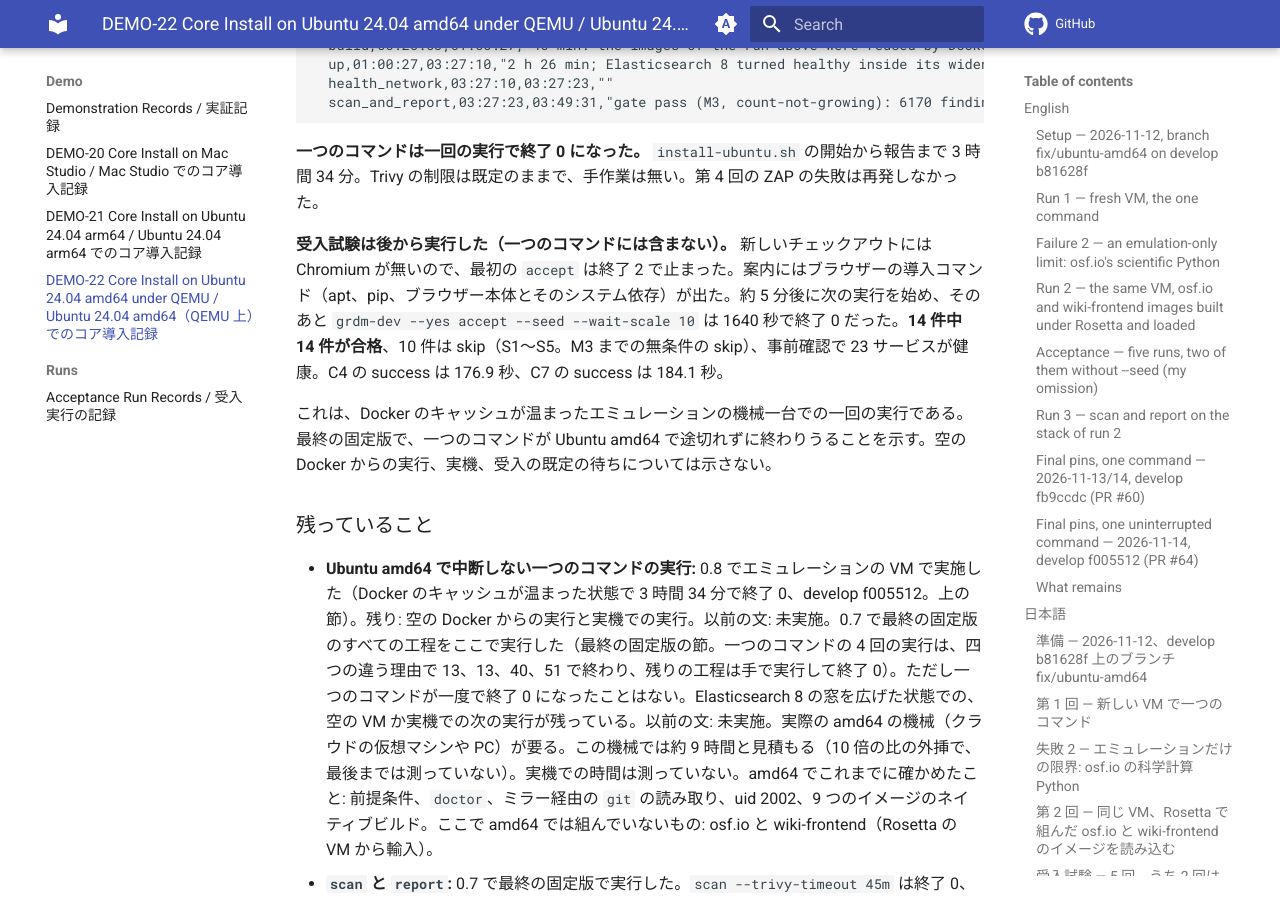
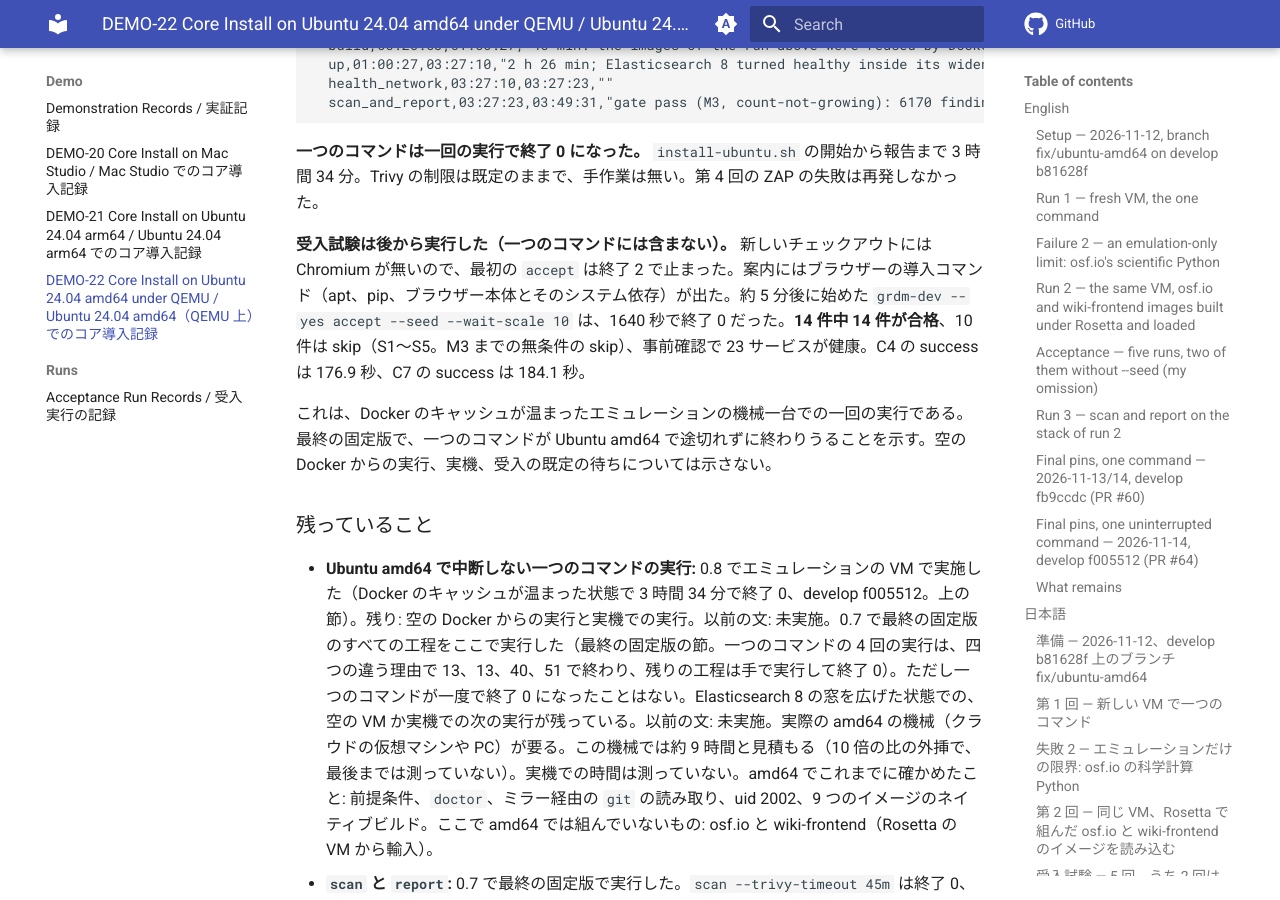
Before and after one commit to RCOSDP/RDM-developer-guide, an MkDocs documentation site: the page built from docs/demo/22_core_install_ubuntu_amd64_lima.md, in a window 1280 px wide and 900 px high, scrolled down 27178 px. Built offline with MkDocs 1.6.1 and Material for MkDocs 9.7.7, drawn with Linux system fonts in a browser that asks for light colours; a script that is not in the unit is left out; comment, search, counter and statistics services are not loaded.

```diff
--- a/docs/demo/22_core_install_ubuntu_amd64_lima.md
+++ b/docs/demo/22_core_install_ubuntu_amd64_lima.md
@@ -576,7 +576,7 @@ stage_times[6]{stage,from_utc,to_utc,note}:
 
 **一つのコマンドは一回の実行で終了 0 になった。** `install-ubuntu.sh` の開始から報告まで 3 時間 34 分。Trivy の制限は既定のままで、手作業は無い。第 4 回の ZAP の失敗は再発しなかった。
 
-**受入試験は後から実行した（一つのコマンドには含まない）。** 新しいチェックアウトには Chromium が無いので、最初の `accept` は終了 2 で止まった。案内にはブラウザーの導入コマンド（apt、pip、ブラウザー本体とそのシステム依存）が出た。約 5 分後に次の実行を始め、そのあと `grdm-dev --yes accept --seed --wait-scale 10` は 1640 秒で終了 0 だった。**14 件中 14 件が合格**、10 件は skip（S1〜S5。M3 までの無条件の skip）、事前確認で 23 サービスが健康。C4 の success は 176.9 秒、C7 の success は 184.1 秒。
+**受入試験は後から実行した（一つのコマンドには含まない）。** 新しいチェックアウトには Chromium が無いので、最初の `accept` は終了 2 で止まった。案内にはブラウザーの導入コマンド（apt、pip、ブラウザー本体とそのシステム依存）が出た。約 5 分後に始めた `grdm-dev --yes accept --seed --wait-scale 10` は、1640 秒で終了 0 だった。**14 件中 14 件が合格**、10 件は skip（S1〜S5。M3 までの無条件の skip）、事前確認で 23 サービスが健康。C4 の success は 176.9 秒、C7 の success は 184.1 秒。
 
 これは、Docker のキャッシュが温まったエミュレーションの機械一台での一回の実行である。最終の固定版で、一つのコマンドが Ubuntu amd64 で途切れずに終わりうることを示す。空の Docker からの実行、実機、受入の既定の待ちについては示さない。
 
```
